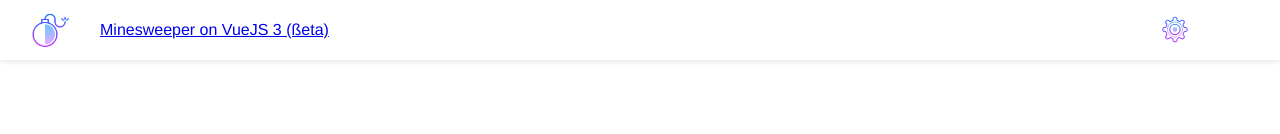
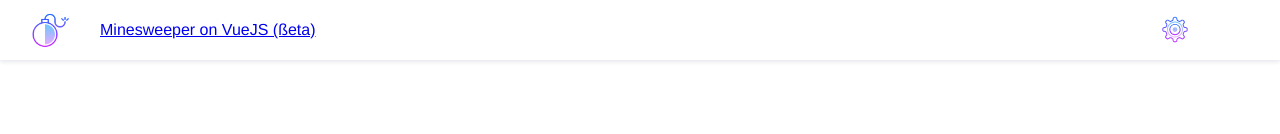
Before and after one commit to kruchai/minesweeper-vue, a Vue app: page / in a window 1280 px wide. Shown: the top 134 px of the page. Built offline with nearby package versions, Linux system fonts and the light colour scheme.

Commit message:
v0.4 (Beta): Cleaning up the code of main App file.

```diff
--- a/src/App.vue
+++ b/src/App.vue
@@ -2,9 +2,10 @@
   <div id="app">
     <Header
       logoAlt="Minesweeper"
-      appTitle="Minesweeper on VueJS 3 (ßeta)"
+      appTitle="Minesweeper on VueJS (ßeta)"
       appUri="https://github.com/OlegScout/minesweeper-vue"
     />
+
     <div class="settings">
       <label for="setRows">Set number of rows</label>
       <input id="setRows" v-model="setNumberOfRows" type="number" placeholder="Set number of rows">
@@ -14,12 +15,8 @@
       <input id="setBombs" v-model="setNumberOfBombs" type="number" placeholder="Set number of bombs">
     </div>
 
-    <Battleground :rows="this.setNumberOfRows" :columns="this.setNumberOfColumns" :bombsPercentage="this.setNumberOfBombs" />
-
-    <!--  Start the game CTA  -->
-    <!--    <button class="btn btn-gradient start" @click="loadTheGame()">Start the game</button>-->
-    <!--  Restart CTA  -->
-    <button class="btn btn-gradient restart" @click="reloadTheGame()">Restart</button>
+    <Battleground :rows="setNumberOfRows" :columns="setNumberOfColumns" :bombsPercentage="setNumberOfBombs" />
+    <button class="btn btn-gradient restart" @click="reloadTheGame">Restart</button>
     <Footer />
   </div>
 </template>
@@ -39,17 +36,12 @@ export default {
   },
   data() {
     return {
-      message: 'Welcome to My Vue.js App',
-      status: 'Click on each cell you want',
       setNumberOfBombs: 10,
       setNumberOfRows: 10,
       setNumberOfColumns: 10
     };
   },
   methods: {
-    // loadTheGame() {
-    //   console.log('Start the game')
-    // },
     reloadTheGame() {
       location.reload();
       return false;
```
